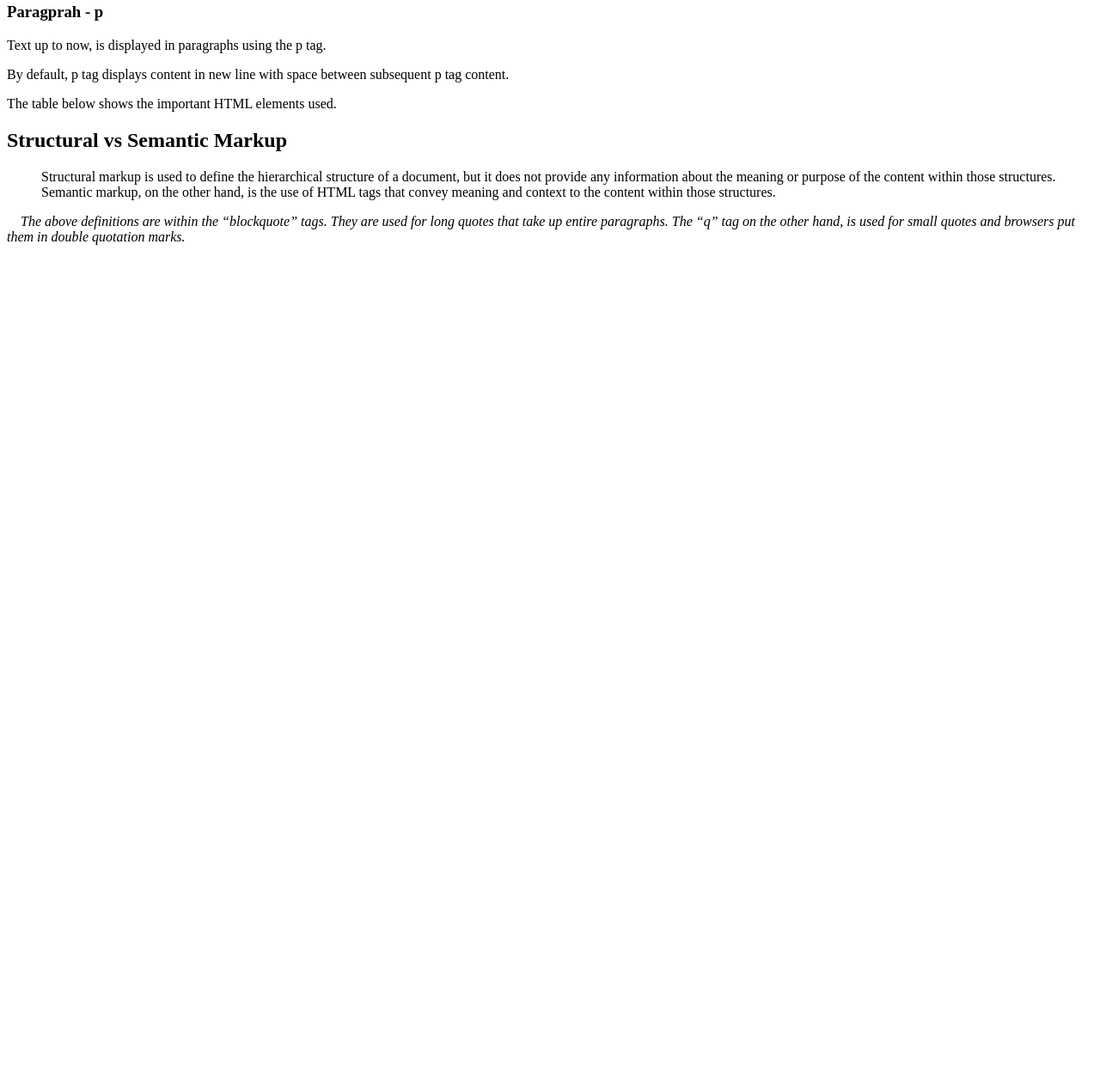
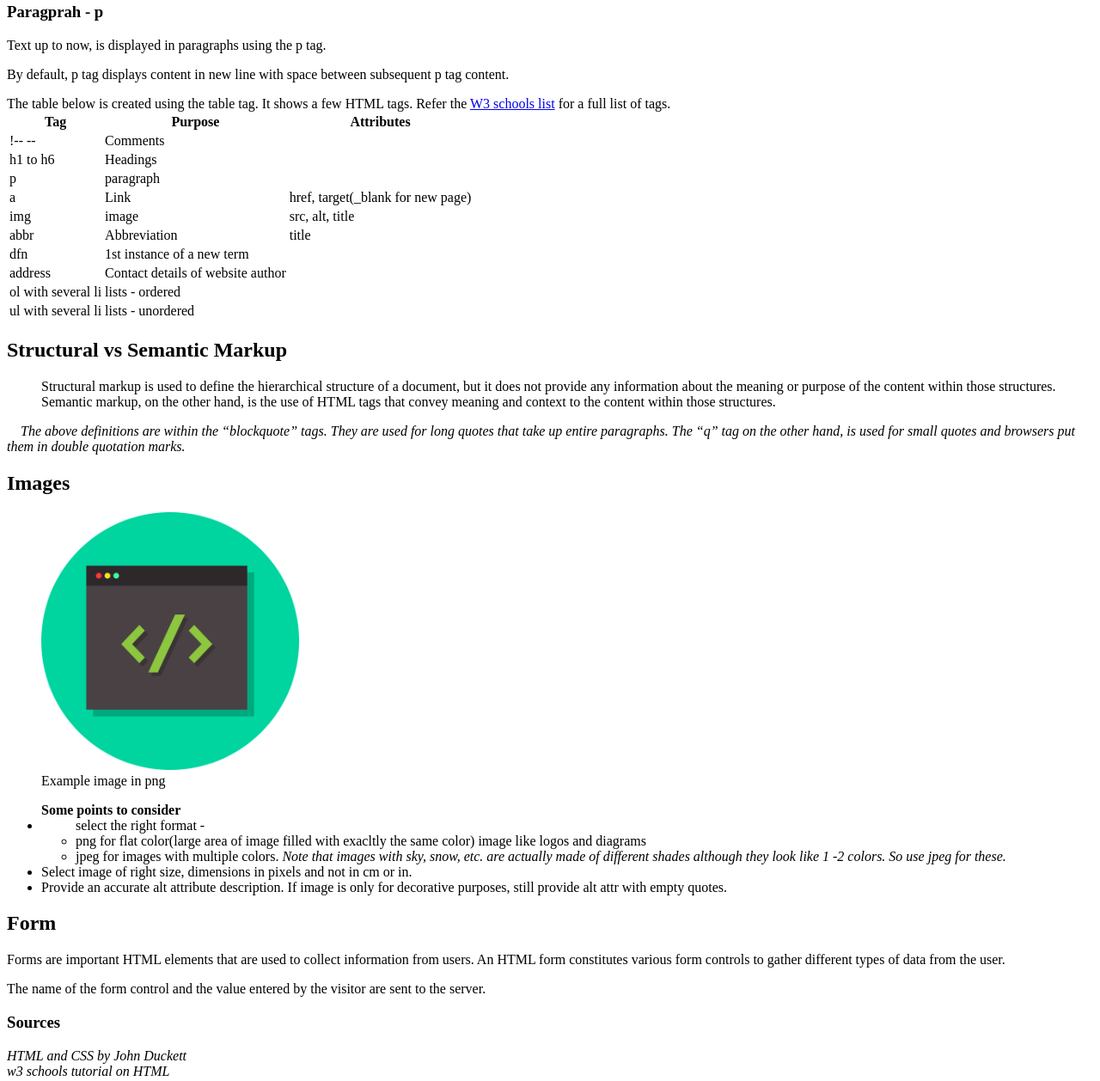
Before and after one commit to ShaliniSunkuru/frontend-study-guide, a plain HTML site: page html.html in a window 1280 px wide. Shown: the part 998-2256 px from the top of the page at 86% size. Before the commit the page ends 1299 px from the top, so only its background shows below. Drawn offline with Linux system fonts and the light colour scheme.

Commit message:
tables and more in html notes

```diff
--- a/html.html
+++ b/html.html
@@ -3,7 +3,7 @@
 <head>
     <meta charset="UTF-8">
     <meta name="viewport" content="width=device-width, initial-scale=1.0">
-    <title>Document</title>
+    <title>HTML5</title>
 </head>
 <body>
     <h1><abbr title="Hyper Text Markup Language">HTML</abbr></h1>
@@ -23,7 +23,7 @@
         <dt>Tags</dt>
         <dd>Tags are used to mark up content on a webpage. They define the structure and meaning of the content they enclose. For example:
             <code>&ltp&gt</code>
-            <p><i>The tag is diplayed within the code tag by <a href="https://mateam.net/html-escape-characters/">escaping characters in HTML.</a>Note that the link is an a tag with attribute href pointing to the url.</i></p>
+            <p><i>The p tag above is diplayed within the code tag by <a href="https://mateam.net/html-escape-characters/">escaping characters in HTML.</a>Note that the link is an a tag with attribute href pointing to the url.</i></p>
         </dd>
         <dt>Elements</dt>
         <dd>The opening tag, closing tag and the content within them are together called HTML elements. <br> For example,
@@ -53,11 +53,139 @@
     <p>Text up to now, is displayed in paragraphs using the p tag. </p>
     <p>By default, p tag displays content in new line with space between subsequent p tag content.</p>
 
-    The table below shows the important HTML elements used.
+    The table below is created using the table tag. It shows a few HTML tags. Refer the <a href="https://www.w3schools.com/tags/">W3 schools list</a> for a full list of tags.
+
+    <table>
+        <thead>
+            <tr>
+                <th>Tag</th>
+                <th>Purpose</th>
+                <th>Attributes</th>
+            </tr>
+
+        </thead>
+        <tbody>
+            <tr>
+                <td>
+                    !-- --
+                </td>
+                <td>
+                    Comments
+                </td>
+            </tr>
+            <tr>
+                <td>
+                    h1 to h6
+                </td>
+                <td>
+                    Headings
+                </td>
+            </tr>
+            <tr>
+                <td>
+                    p
+                </td>
+                <td>
+                    paragraph
+                </td>
+            </tr>
+            <tr>
+                <td>
+                    a
+                </td>
+                <td>
+                    Link
+                </td>
+                <td>
+                    href, target(_blank for new page)
+                </td>
+            </tr>
+            <tr>
+                <td>
+                    img
+                </td>
+                <td>
+                    image
+                </td>
+                <td>
+                    src, alt, title
+                </td>
+            </tr>
+            <tr>
+                <td>
+                    abbr
+                </td>
+                <td>
+                    Abbreviation
+                </td>
+                <td>
+                    title
+                </td>
+            </tr>
+            <tr>
+                <td>
+                    dfn
+                </td>
+                <td>
+                    1st instance of a new term
+                </td>
+            </tr>
+            <tr>
+                <td>
+                    address
+                </td>
+                <td>
+                    Contact details of website author
+                </td>
+            </tr>
+            <tr>
+                <td>
+                    ol with several li
+                </td>
+                <td>
+                    lists - ordered
+                </td>
+            </tr>
+            <tr>
+                <td>
+                    ul with several li
+                </td>
+                <td>
+                    lists - unordered
+                </td>
+            </tr>
+
+        </tbody>
+    </table>
 
     <h2>Structural vs Semantic Markup</h2>
     <blockquote cite="https://medium.com/@jastikka.p03/structural-markup-and-semantic-markup-6451966b574d#:~:text=Structural%20markup%20is%20used%20to,the%20content%20within%20those%20structures.">Structural markup is used to define the hierarchical structure of a document, but it does not provide any information about the meaning or purpose of the content within those structures.<br> Semantic markup, on the other hand, is the use of HTML tags that convey meaning and context to the content within those structures. </blockquote>
     <p><i>&nbsp &nbsp The above definitions are within the <q>blockquote</q> tags. They are used for long quotes that take up entire paragraphs. The <q>q</q> tag on the other hand, is used for small quotes and browsers put them in double quotation marks. </i></p>
 
+    <h2>Images</h2>
+    <figure>
+        <img src="assets/images/html-tag.png" title="title for tooltip" height="300px" alt="image of html tag">
+        <figcaption>Example image in png</figcaption>
+    </figure>
+    <ul><b>Some points to consider</b>
+        <li>
+            <ul>select the right format -
+                <li>png for flat color(large area of image filled with exacltly the same color) image like logos and diagrams</li>
+                <li>jpeg for images with multiple colors. <i>Note that images with sky, snow, etc. are actually made of different shades although they look like 1 -2 colors. So use jpeg for these.</i></li>
+            </ul>
+        </li>
+        <li>
+            Select image of right size, dimensions in pixels and not in cm or in.
+        </li>
+        <li>Provide an accurate alt attribute description. If image is only for decorative purposes, still provide alt attr with empty quotes.</li>
+    </ul>
+
+    <h2>Form</h2>
+    <p>Forms are important HTML elements that are used to collect information from users. An HTML form constitutes various form controls to gather different types of data from the user.</p>
+    <p>The name of the form control and the value entered by the visitor are sent to the server.</p>
+    <h3>Sources</h3>
+    <cite>HTML and CSS by John Duckett</cite>
+    <br>
+    <cite>w3 schools tutorial on HTML</cite>
 </body>
 </html>
```
Also changed, not shown: assets/images/html-tag.png (added).
